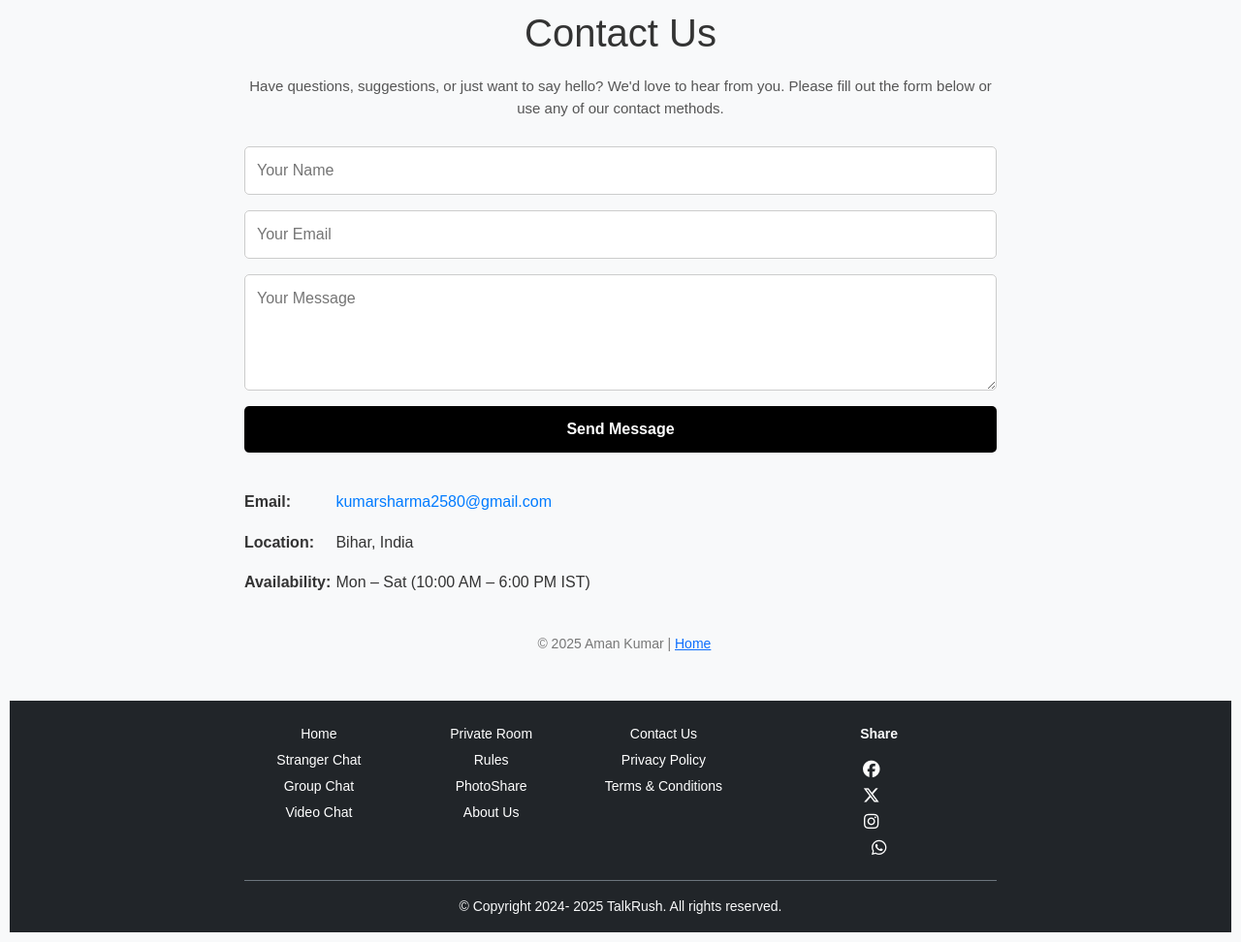
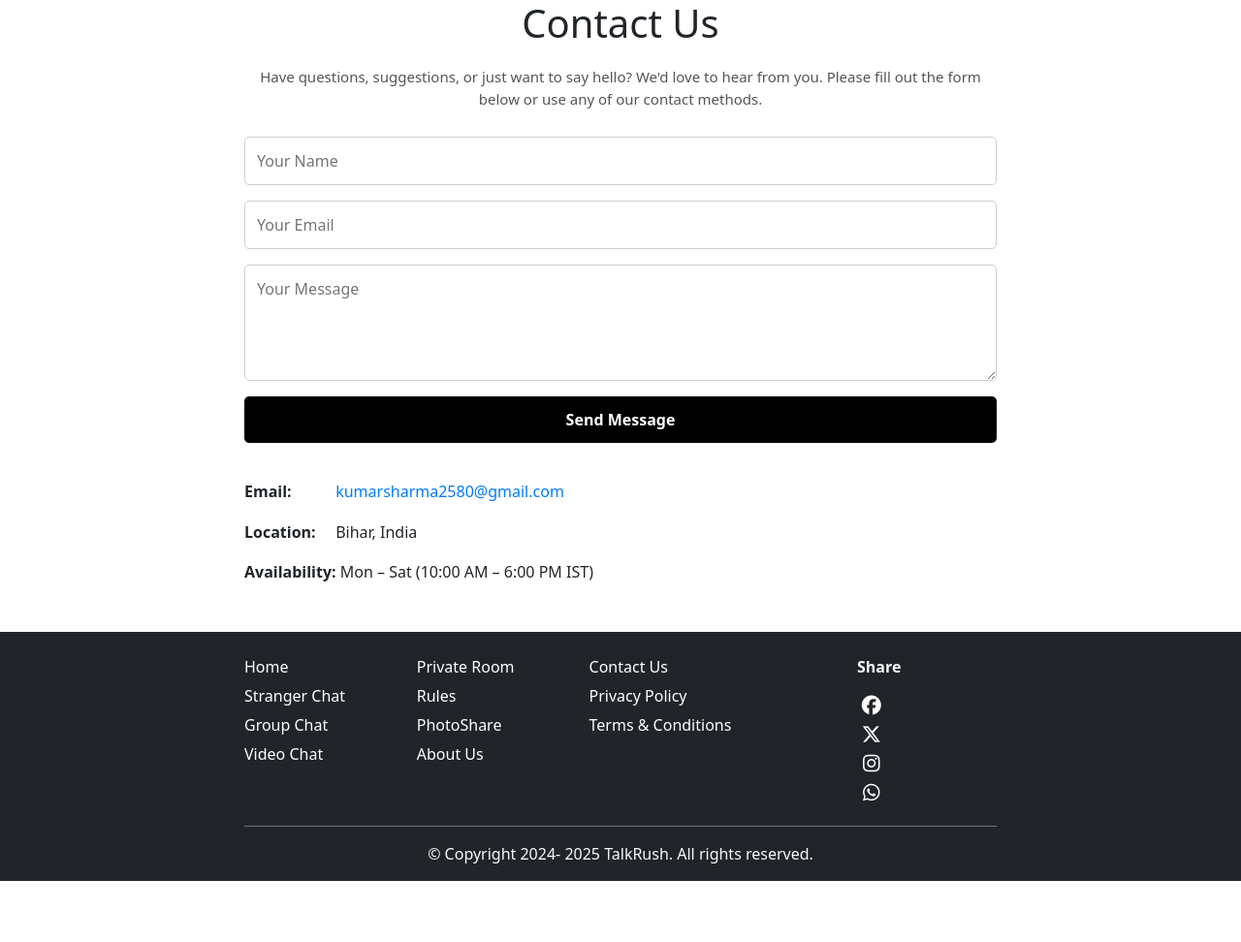
Before and after one commit to shkumaraman/shkumaraman.github.io, a Jekyll site: the page built from contact.html, in a window 1280 px wide. Shown: the whole page at 97% size. Built offline with Jekyll 4.4.1, drawn with Linux system fonts in a browser that asks for light colours; after the commit the page ends 909 px from its top, so only the background shows below that.

Commit message:
Update contact.html

```diff
--- a/contact.html
+++ b/contact.html
@@ -5,15 +5,9 @@ description: "Get in touch with the TalkRush team. Use our secure contact form o
 ---
 
 <style>
-    body {
-      font-family: Arial, sans-serif;
-      margin: 10px;
-      padding: 0;
-      background: #f8f9fa;
-      color: #333;
-    }
   .container {
     max-width: 800px;
+    margin: 0 auto;
   }
   h1 {
     text-align: center;
@@ -66,22 +60,6 @@ description: "Get in touch with the TalkRush team. Use our secure contact form o
     display: inline-block;
     min-width: 90px;
   }
-    .social-links {
-      text-align: center;
-      margin-top: 20px;
-    }
-    .social-links a {
-      margin: 0 10px;
-      text-decoration: none;
-      color: #007bff;
-      font-weight: bold;
-    }
-    footer {
-            text-align: center;
-            margin-top: 40px;
-            font-size: 14px;
-            color: #777;
-    }
 </style>
 
 <div class="container">
@@ -112,12 +90,4 @@ description: "Get in touch with the TalkRush team. Use our secure contact form o
     <p><strong>Location:</strong> Bihar, India</p>
     <p><strong>Availability:</strong> Mon – Sat (10:00 AM – 6:00 PM IST)</p>
   </div>
-
 </div>
-<footer>
-  &copy; <span id="year"></span> Aman Kumar | <a href="/">Home</a>
-</footer>
-
-<script>
-  document.getElementById("year").textContent = new Date().getFullYear();
-</script>
```
Lines whose indentation alone changed are shown as unchanged.
